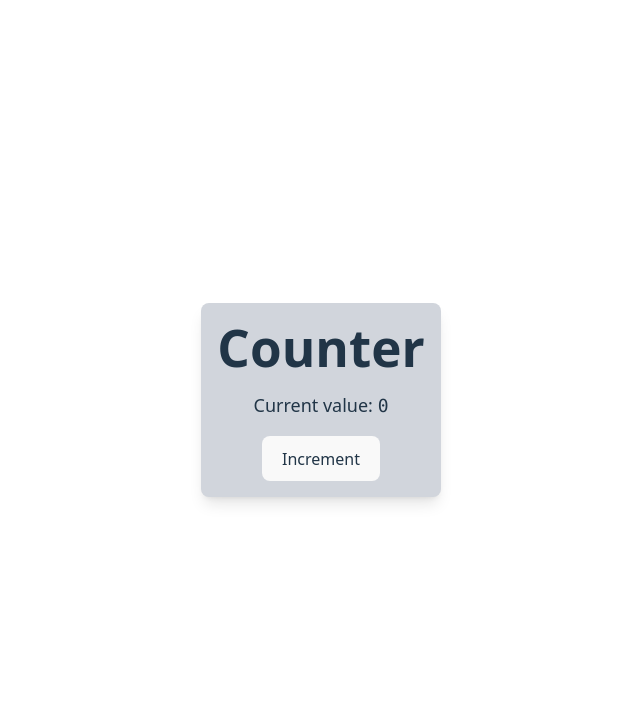
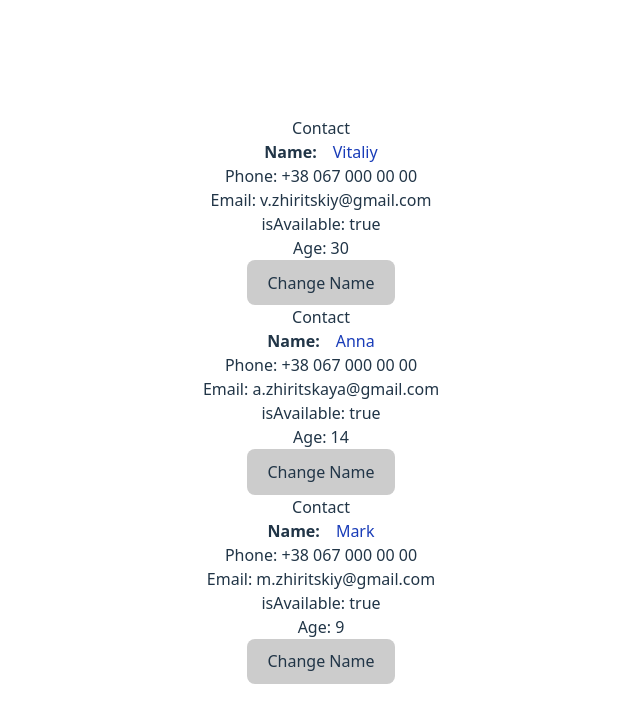
Before and after one commit to VZhyrytskiy/reactjs-with-me, a React (Vite) app: page / in a window 1280 px wide. Shown: the top 722 px of the page, without its empty margins (319-959 px from the left). Built offline with nearby package versions, Linux system fonts and the light colour scheme.

Commit message:
initial commit

```diff
--- a/src/App.tsx
+++ b/src/App.tsx
@@ -1,13 +1,13 @@
 import './App.css'
-import Counter from './components/Counter/Counter';
-
+import ContactList from './components/ContactList/ContactList';
+import { people } from './mockdata/person';
 
 function App() {
   console.log('App component rendered!');
 
   return (
     <>
-      <Counter />
+      <ContactList people={people} />
     </>
   )
 }
--- a/src/components/ContactList/ContactList.tsx
+++ b/src/components/ContactList/ContactList.tsx
@@ -2,25 +2,14 @@ import { Person } from "../../models"
 import Contact from "../Contact/Contact";
 
 interface ContactListProps {
-    people: Person[]
+    people: Person[],
 }
 
 function ContactList(props: ContactListProps) {
     const { people } = props;
 
-    const handleClick = () => {
-        console.log('ContactList clicked (фаза сплиття)');
-    };
-
-    const handleClickCapture = (event: React.MouseEvent<HTMLDivElement>) => {
-        // event.stopPropagation();
-        console.log('ContactList clicked (фаза захоплення)');
-    };
-
     return (
-        <div
-            onClick={handleClick}
-            onClickCapture={handleClickCapture}>
+        <div>
             {people.map((person, index) => {
                 return <Contact key={index} person={person} />
             })}
--- a/src/index.css
+++ b/src/index.css
@@ -65,6 +65,6 @@ button:focus-visible {
     color: #747bff;
   }
   button {
-    background-color: #f9f9f9;
+    background-color: #ccc;
   }
 }
```
